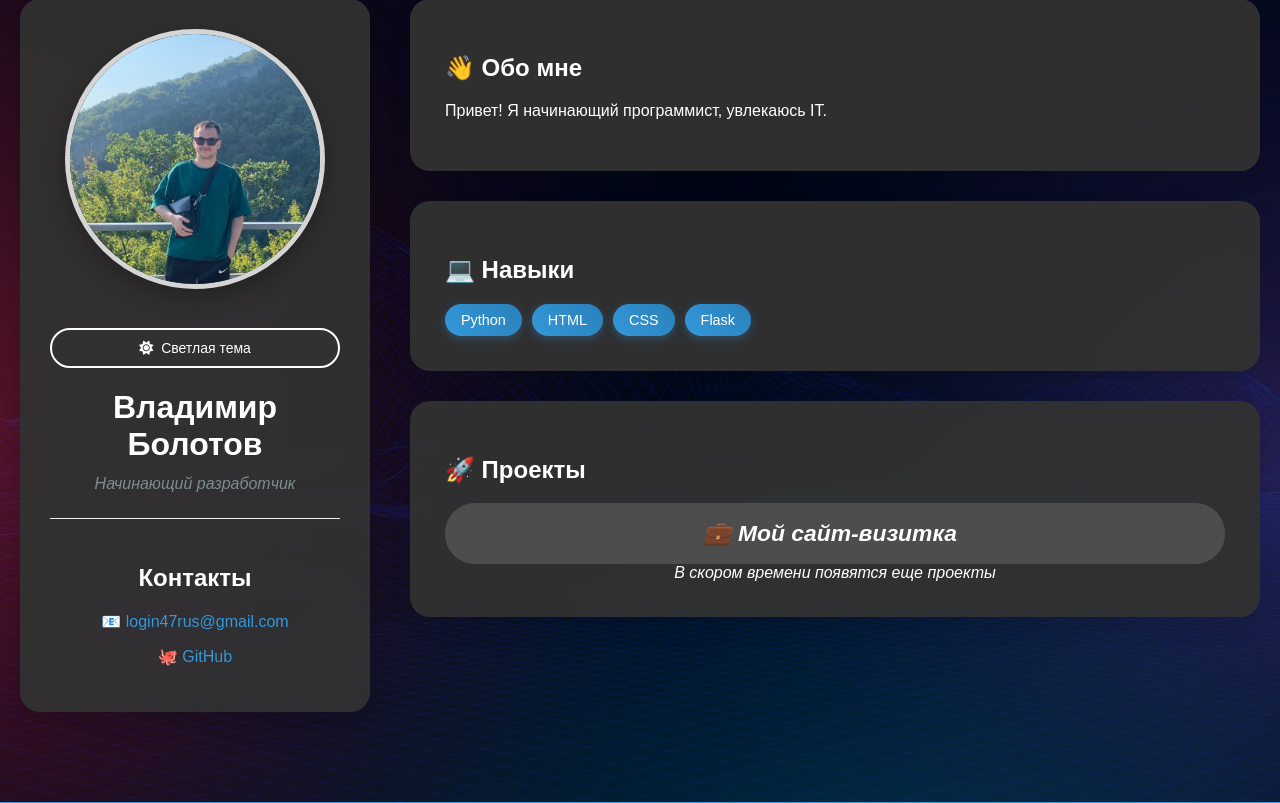
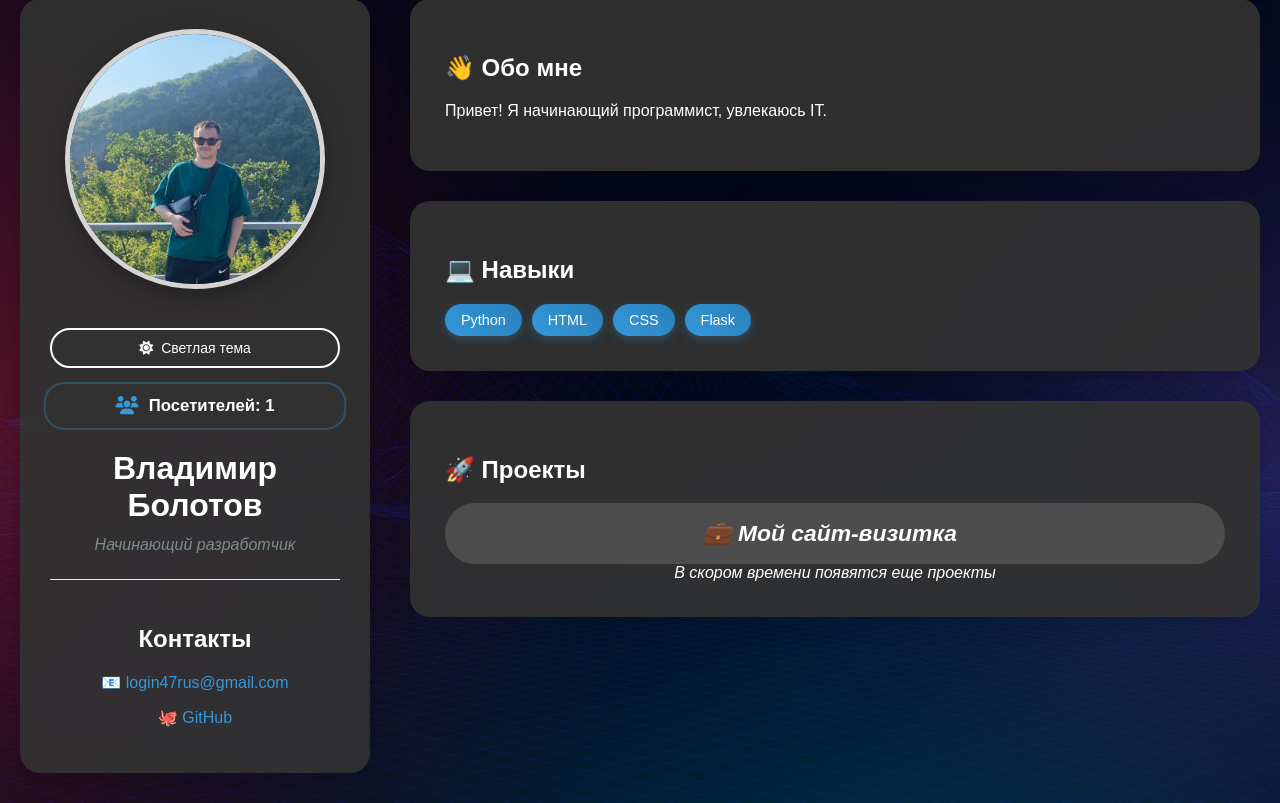
Before and after one commit to slyjewbro/My-Portfolio, a Flask app: page / in a window 1280 px wide. Shown: the part 41-844 px from the top of the page. Run offline with Flask 3, Linux system fonts and the light colour scheme; data comes from the database, SQL or seed files in the repository.

Commit message:
Добавил счетчик посетителей и всякой css темы накидал для него

```diff
--- a/app.py
+++ b/app.py
@@ -1,32 +1,87 @@
 # app.py
+import sqlite3
+import os
+from datetime import datetime
 from flask import Flask, render_template, flash, request ,redirect
 
 # Создаем объект приложения
 app = Flask(__name__)
+
+# Функции БД
+def init_db():
+    conn = sqlite3.connect('visitors.db')
+    c = conn.cursor()
+    c.execute('''
+        CREATE TABLE IF NOT EXISTS visits (
+            id INTEGER PRIMARY KEY AUTOINCREMENT,
+            ip_address TEXT,
+            user_agent TEXT,
+            visit_date TEXT,
+            page_url TEXT
+        )
+    ''')
+    c.execute('''
+        CREATE TABLE IF NOT EXISTS visit_counter (
+            id INTEGER PRIMARY KEY,
+            count INTEGER DEFAULT 0
+        )
+    ''')
+    c.execute('INSERT OR IGNORE INTO visit_counter (id, count) VALUES (1, 0)')
+    conn.commit()
+    conn.close()
+
+def log_visit(ip, user_agent, page_url='/'):
+    conn = sqlite3.connect('visitors.db')
+    c = conn.cursor()
+    c.execute('''
+        INSERT INTO visits (ip_address, user_agent, visit_date, page_url)
+        VALUES (?, ?, ?, ?)
+    ''', (ip, user_agent, datetime.now().isoformat(), page_url))
+    c.execute('UPDATE visit_counter SET count = count + 1 WHERE id = 1')
+    conn.commit()
+    conn.close()
+
+def get_visit_count():
+    conn = sqlite3.connect('visitors.db')
+    c = conn.cursor()
+    c.execute('SELECT count FROM visit_counter WHERE id = 1')
+    result = c.fetchone()
+    conn.close()
+    return result[0] if result else 0
+
+# Инициализация БД
+init_db()
 
 # Данные для сайта
 my_data = {
     "name": "Владимир Болотов",
     "about_me": "Привет! Я начинающий программист, увлекаюсь IT.",
     "skills": ["Python", "HTML", "CSS", "Flask"],
+    "visit_count": 0,
     "contacts": {
         "email": "login47rus@gmail.com",
         "github": "https://github.com/slyjewbro",
         "telegram": "https://t.me/slyjewbro",
         "vk": "https://vk.com/slyjewbro1337"},
-    "projects": {
-        "name": "Мой сайт-визитка",
+    "projects": [
+        {"name": "Мой сайт-визитка",
         "description": "Персональный сайт на Flask с адаптивным дизайном",
         "technologies": ["Python", "Flask", "HTML", "CSS"],
         "github_url": "https://github.com/slyjewbro/my-portfolio",
         "live_url": "https://slyjewbro.pythonanywhere.com"
+        },
+        {
+        "name": "To-Do List",
+        "description": "Приложение для управления задачами",
+        "technologies": ["Python", "Flask", "SQLite"],
+        "github_url": "https://github.com/username/todo-app",
+        "live_url": "https://username.pythonanywhere.com/todo"
+        }
+]
+
     }
-}
 
 # Маршрут для главной страницы
-@app.route("/")
-def index():
-    return render_template("index.html", data=my_data)
 @app.route('/contact', methods=['POST'])
 def contact():
     name = request.form['name']
@@ -35,7 +90,18 @@ def contact():
     # Здесь можно добавить отправку на email
     flash('Сообщение отправлено!', 'success')
     return redirect('/')
+@app.route("/")
+def index():
+    user_ip = request.remote_addr
+    user_agent = request.headers.get('User-Agent', 'Unknown')
+    log_visit(user_ip, user_agent)
 
+    visit_count = get_visit_count()
+
+    # Обновляем данные для шаблона
+    my_data["visit_count"] = visit_count
+
+    return render_template('index.html', data=my_data)
 # Запускаем сервер
 if __name__ == "__main__":
     app.run(debug=True)
--- a/static/style.css
+++ b/static/style.css
@@ -432,3 +432,33 @@ body {
 [data-theme="dark"] .copyright {
     color: rgba(255, 255, 255, 0.7);
 }
+.visit-counter {
+    background: var(--card-bg);
+    padding: 12px 20px;
+    border-radius: 20px;
+    text-align: center;
+    margin: 15px 0;
+    border: 2px solid rgba(52, 152, 219, 0.3);
+    display: flex;
+    align-items: center;
+    justify-content: center;
+    gap: 10px;
+    font-weight: 600;
+    color: var(--text-color);
+}
+
+.visit-counter i {
+    color: #3498db;
+    font-size: 1.1em;
+}
+
+/* Анимация для счетчика */
+@keyframes pulse {
+    0% { transform: scale(1); }
+    50% { transform: scale(1.05); }
+    100% { transform: scale(1); }
+}
+
+.visit-counter {
+    animation: pulse 2s infinite;
+}
--- a/templates/index.html
+++ b/templates/index.html
@@ -70,6 +70,10 @@ document.addEventListener('DOMContentLoaded', function() {
                 <button id="themeToggle" class="theme-btn">
                     <i class="fas fa-moon"></i> Тема
                 </button>
+                 <div class="visit-counter">
+                    <i class="fas fa-users"></i>
+                        <span>Посетителей: {{ data.visit_count }}</span>
+                </div>
                 <h1>{{ data.name }}</h1>
                 <p class="tagline">Начинающий разработчик</p>
 
```
